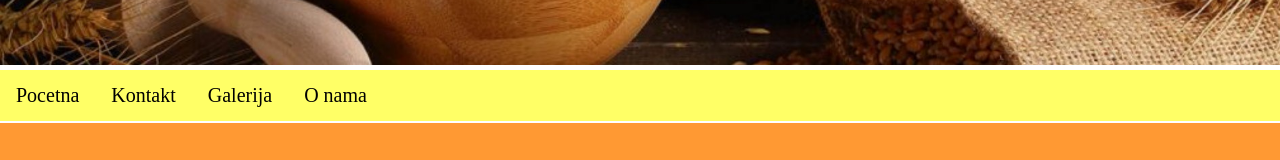
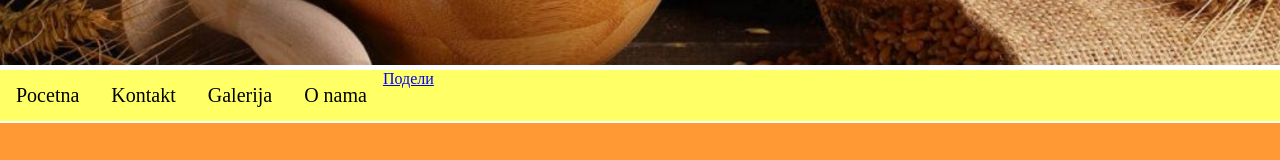
Before and after one commit to Andrej2021/Pekara, a plain HTML site: page index.html in a window 1280 px wide. Shown: the part 234-394 px from the top of the page. Drawn offline with Linux system fonts and the light colour scheme.

Commit message:
Update index.html

```diff
--- a/index.html
+++ b/index.html
@@ -16,6 +16,7 @@
 			<li><a href="kontakt.html">Kontakt</a></li>
 			<li><a href="galerija.html">Galerija</a></li>
 			<li><a href="onama.html">O nama</a></li>
+			<div class="fb-share-button" data-href="https://andrej2021.github.io/Pekara/index.html" data-layout="button_count" data-size="large"><a target="_blank" href="https://www.facebook.com/sharer/sharer.php?u=https%3A%2F%2Fandrej2021.github.io%2FPekara%2Findex.html&amp;src=sdkpreparse" class="fb-xfbml-parse-ignore">Подели</a></div>
 		</ul>
 	</nav>
 	<h1 class="ddnaslov">Pekara Zrno Novi Sad</h1>
```
